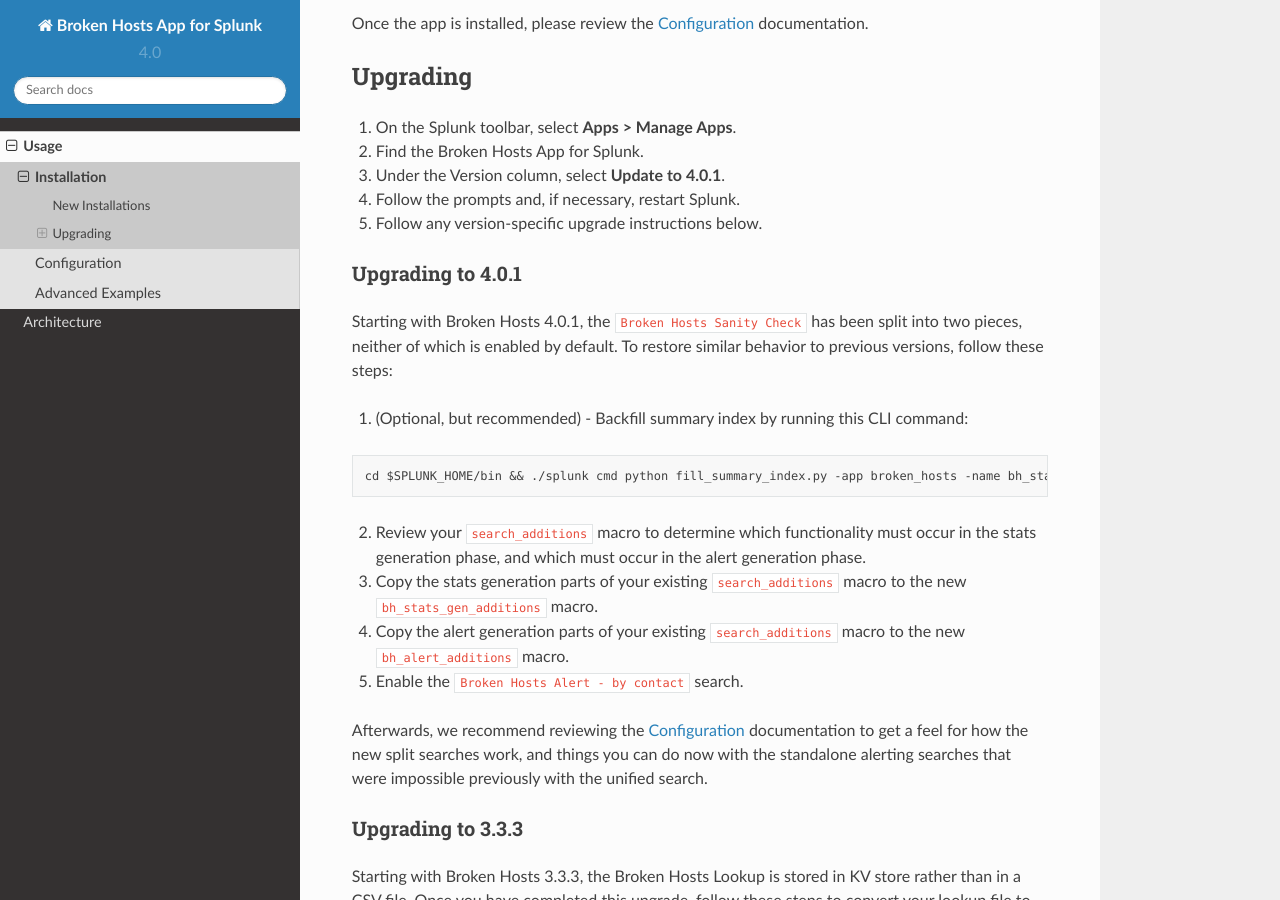
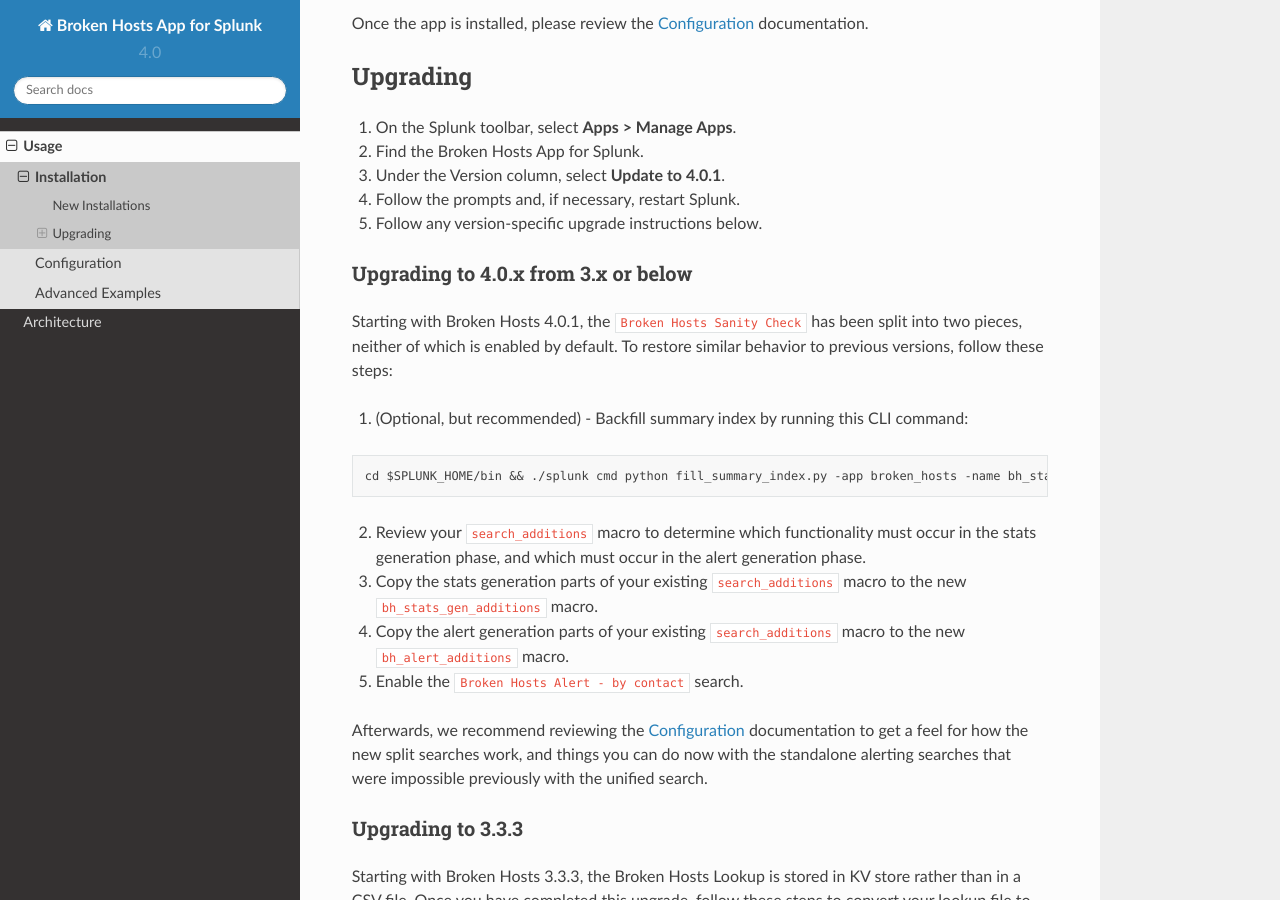
Before and after one commit to HurricaneLabs/brokenhosts, a Sphinx documentation site: the page built from docs/usage/installation.rst, in a window 1280 px wide and 900 px high, scrolled down 487 px. Built offline with Sphinx 7.4.7 and the Read the Docs theme 2.0.0, drawn with Linux system fonts in a browser that asks for light colours.

Commit message:
update upgrade documentation to clarify what versions will require the backfil

```diff
--- a/docs/usage/installation.rst
+++ b/docs/usage/installation.rst
@@ -33,8 +33,8 @@ Upgrading
 4. Follow the prompts and, if necessary, restart Splunk.
 5. Follow any version-specific upgrade instructions below.
 
-Upgrading to 4.0.1
-~~~~~~~~~~~~~~~~~~
+Upgrading to 4.0.x from 3.x or below
+~~~~~~~~~~~~~~~~~~~~~~~~~~~~~~~~~~~~
 
 Starting with Broken Hosts 4.0.1, the ``Broken Hosts Sanity Check`` has been split into two
 pieces, neither of which is enabled by default. To restore similar behavior to previous versions,
```
